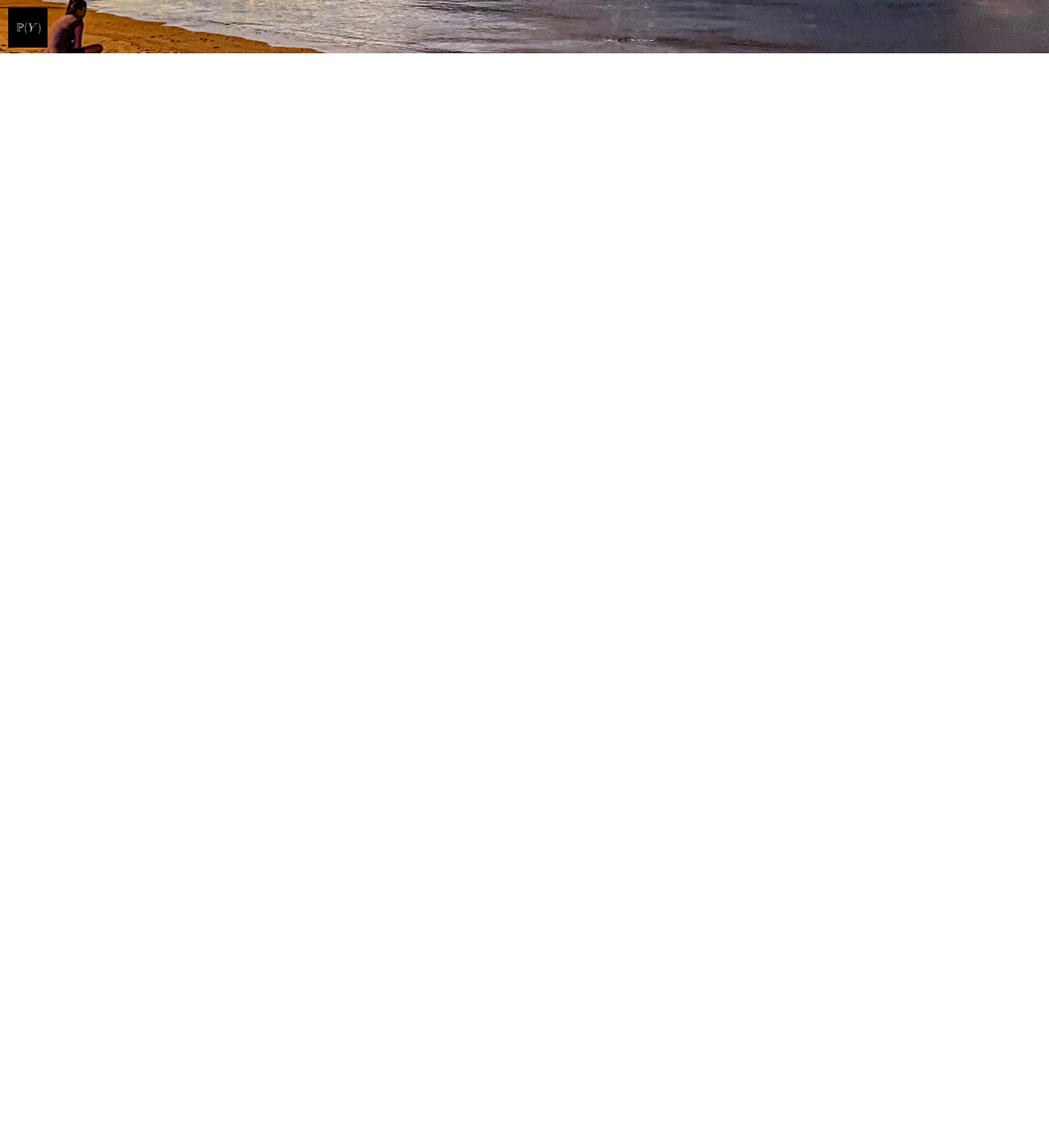
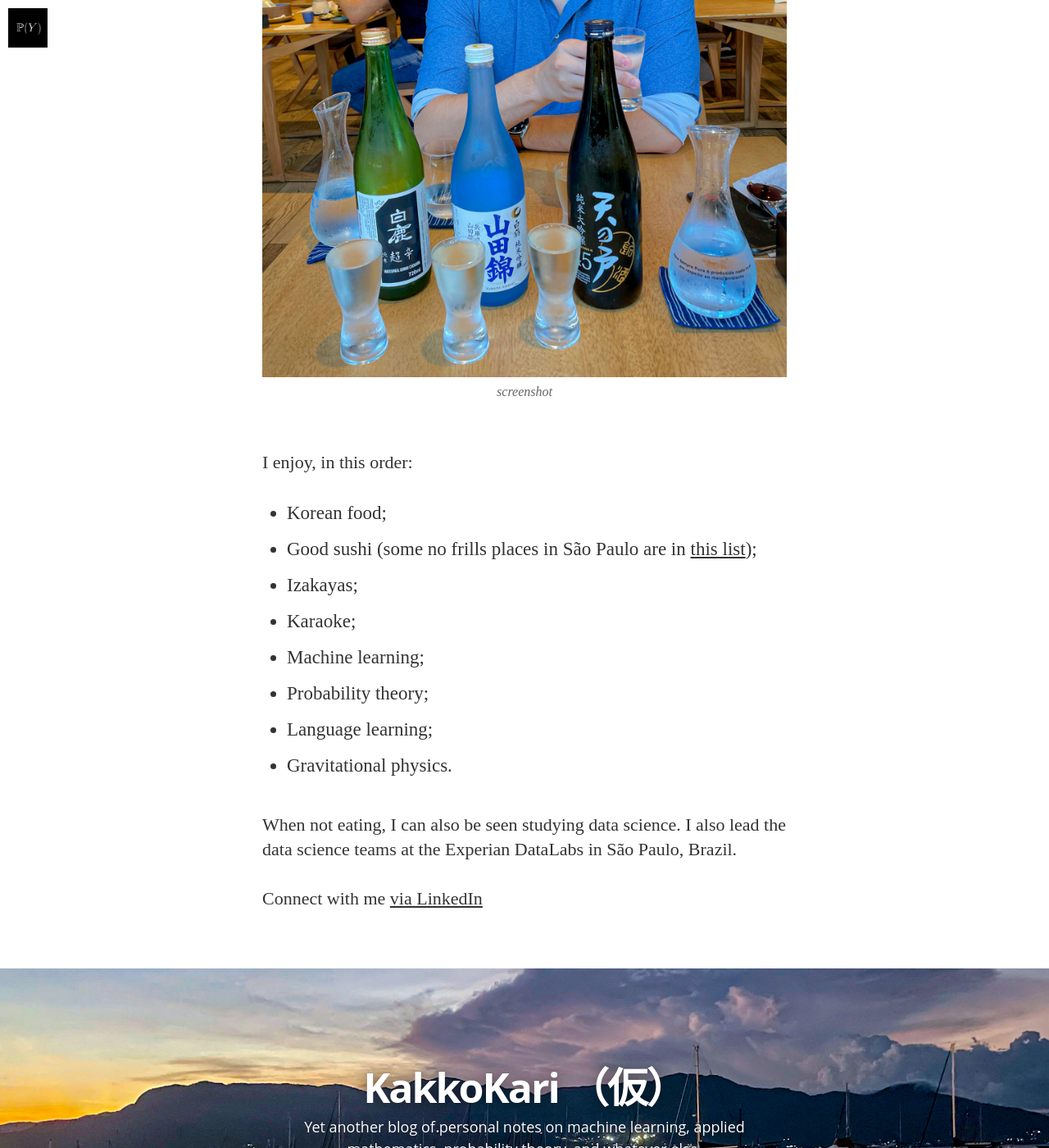
Before and after one commit to takeshimg92/takeshimg92.github.io, a Jekyll site: the page built from about.md, in a window 1280 px wide and 1400 px high, scrolled down 650 px. Shown: the whole window at 82% size. Built offline with Jekyll 4.4.1, drawn with Linux system fonts in a browser that asks for light colours; nearby versions of some CDN libraries; some web fonts are replaced; before the commit the page ends 900 px from its top, so only the background shows below that.

Commit message:
changed about

```diff
--- a/_config.yml
+++ b/_config.yml
@@ -4,7 +4,7 @@ gems:
   - jekyll-paginate
 
 # Site settings
-title: "Alê's blog （仮）"
+title: "KakkoKari （仮）"
 description: > # this means to ignore newlines until "email:"
    Yet another blog of personal notes on machine learning, applied mathematics, probability theory, and whatever else.
 
@@ -55,7 +55,7 @@ social:
     share_title:
     share_link:
 
-  - icon:   linkedin
+  - icon:   linkedin-square
     url:    https://www.linkedin.com/in/atmg92/
     desc:   Connect with me on LinkedIn
     share_url:
--- a/about.md
+++ b/about.md
@@ -3,3 +3,20 @@ layout: page
 title: About
 permalink: /about/
 ---
+
+![screenshot](/assets/images/sake.jpg)
+
+I enjoy, in this order:
+
+* Korean food;
+* Good sushi (some no frills places in São Paulo are in [this list](https://goo.gl/maps/UN1xBUHNq2rjaka99));
+* Izakayas;
+* Karaoke;
+* Machine learning;
+* Probability theory;
+* Language learning;
+* Gravitational physics.
+
+When not eating, I can also be seen studying data science. I also lead the data science teams at the Experian DataLabs in São Paulo, Brazil.
+
+Connect with me [via LinkedIn](https://www.linkedin.com/in/atmg92/)
```
